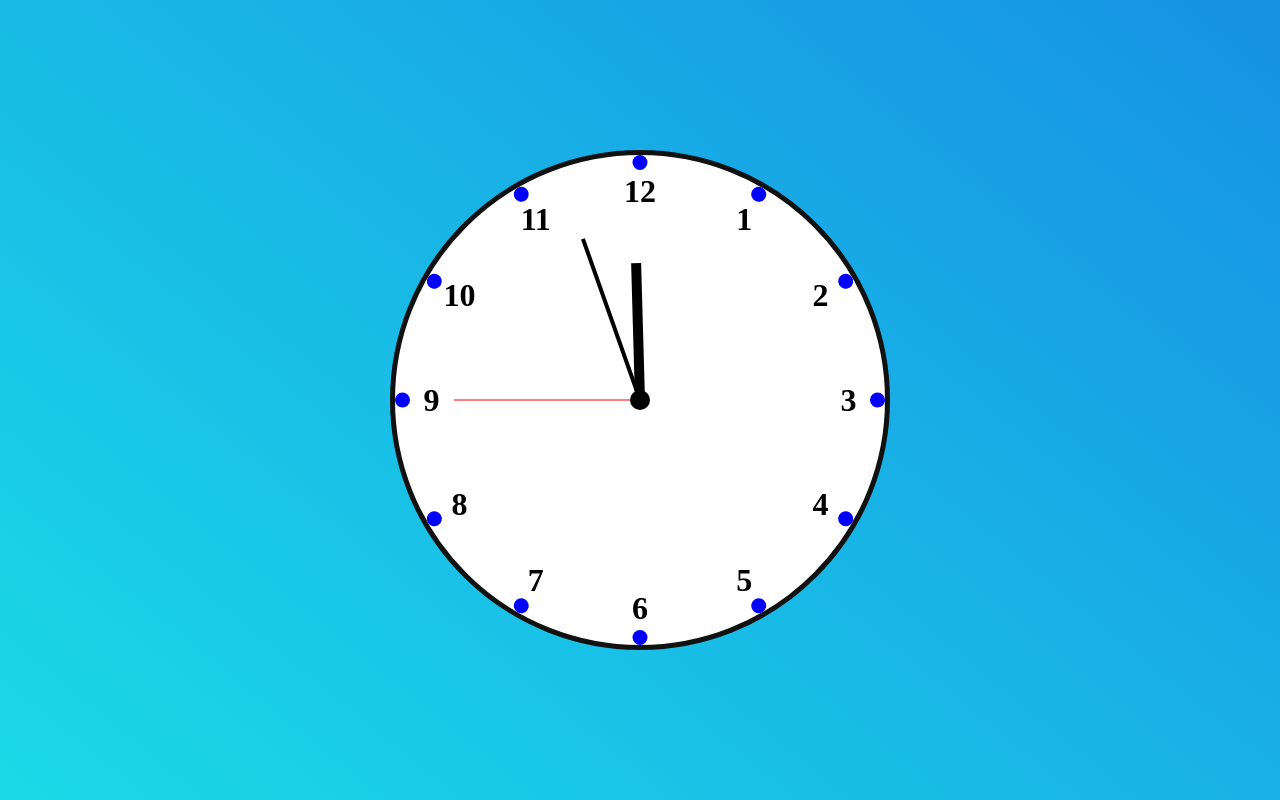
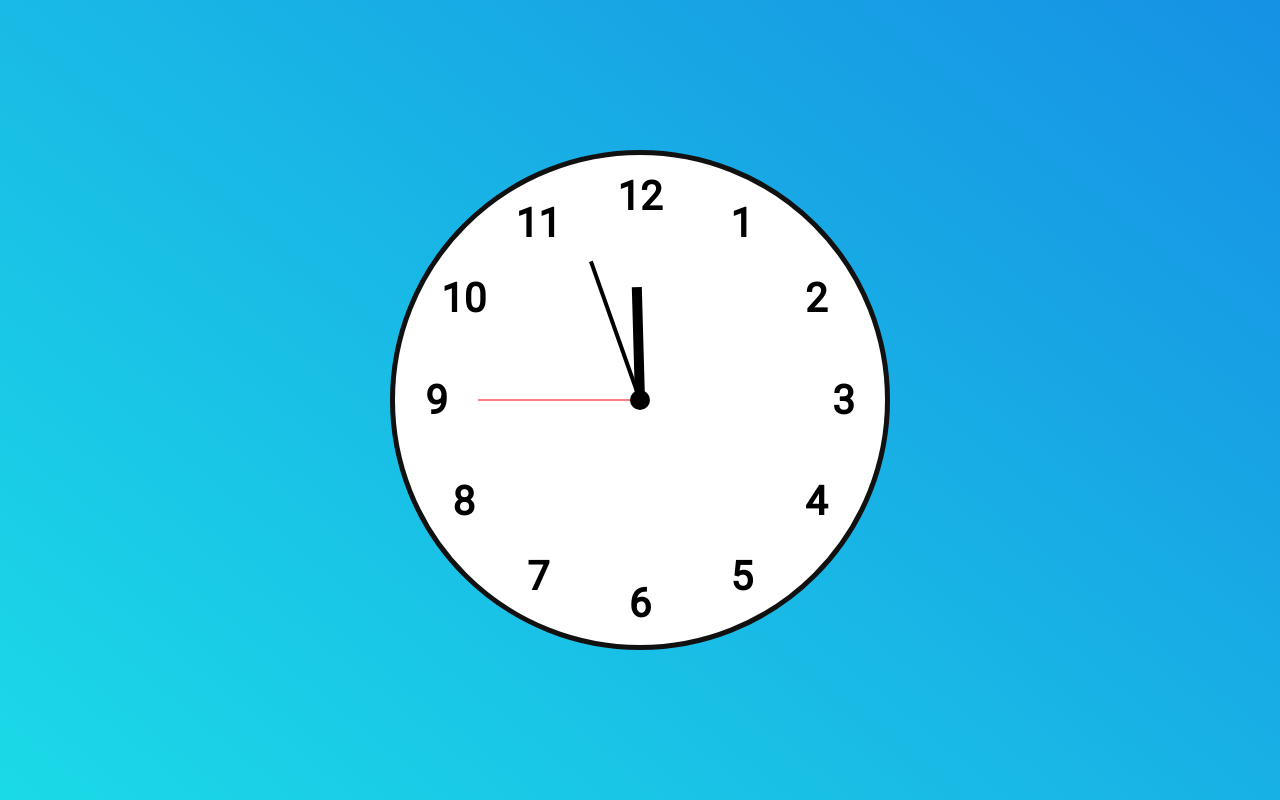
Before and after one commit to pedrohbsilva/analog_clock, a plain HTML site: page index.html in a window 1280 px wide. Drawn offline with Linux system fonts and the light colour scheme.

Commit message:
update css

```diff
--- a/index.html
+++ b/index.html
@@ -6,6 +6,7 @@
   <meta name="viewport" content="width=device-width, initial-scale=1.0">
   <title>Relógio analógico</title>
   <link rel="stylesheet" type="text/css" href="styles.css">
+  <link href='https://fonts.googleapis.com/css?family=Roboto' rel='stylesheet'>
 </head>
 
 <body>
--- a/styles.css
+++ b/styles.css
@@ -2,6 +2,8 @@
 	padding: 0;
 	margin: 0;
 	box-sizing: border-box;
+	font-family: 'Roboto';
+
 }
 
 body{
@@ -55,22 +57,11 @@ body{
 	top: 0;
   left: 0;
 	text-align: center;
-	font-size: 2rem;
+	font-size: 40px;
 	font-weight: 700;
 	padding: 18px;
 }
 
-.num:after{
-	content: '';
-	position: absolute;
-  top: 0;
-  border-radius: 50%;
-	left: 50%;
-	transform: translateX(-50%);
-	width: 15px;
-	height: 15px;
-	background-color: blue;
-}
 .hand{
 	position: absolute;
 	top: 0;
@@ -88,33 +79,37 @@ body{
 
 .seconds{
 	width: 1px;
-  height: 38%;
+  height: 33%;
   background-color: red;
 }
 
 .minutes{
-	height: 35%;
+	height: 30%;
 	width: 4px;
   background-color: black;
 }
 
 .hours{
-	height: 28%;
+	height: 23%;
 	width: 10px;
   background-color: black;
 }
+
 @media only screen and (max-width: 600px) {
 	.clock{
 		width: 250px;
 		height: 250px;
 	}
+
 	.num{
 		font-size: 20px;
 	}
+
 	.num:after{
 		width: 9px;
 		height: 9px;
 	}
+
 	.seconds{
 		width: 2px;
 		height: 30%;
@@ -124,7 +119,6 @@ body{
 		height: 25%;
 		width: 5px;
 	}
-
 	.hours{
 		height: 20%;
 		width: 8px;
```
Also changed, not shown: script.js (line endings or trailing spaces), 1 other file.
